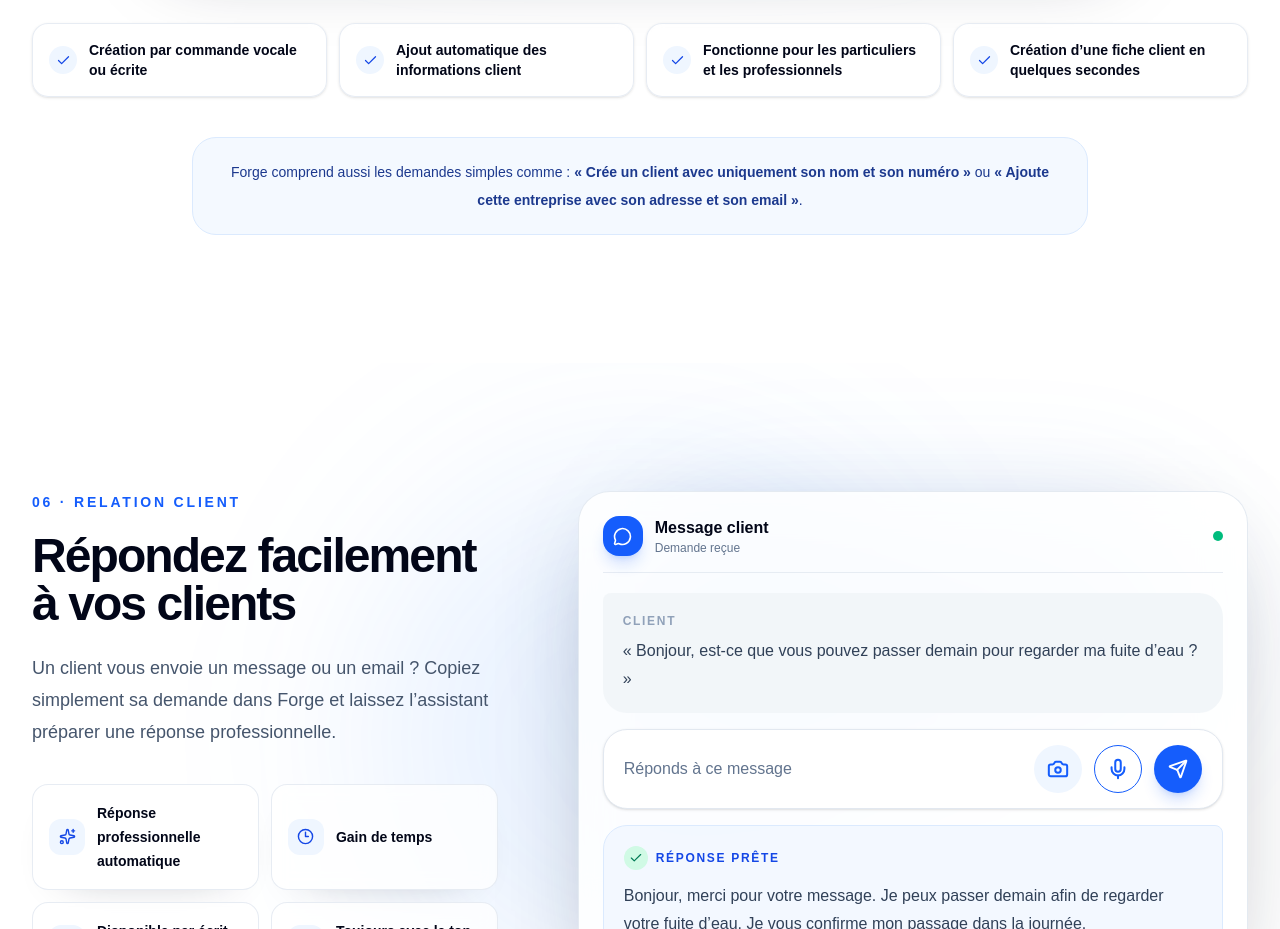
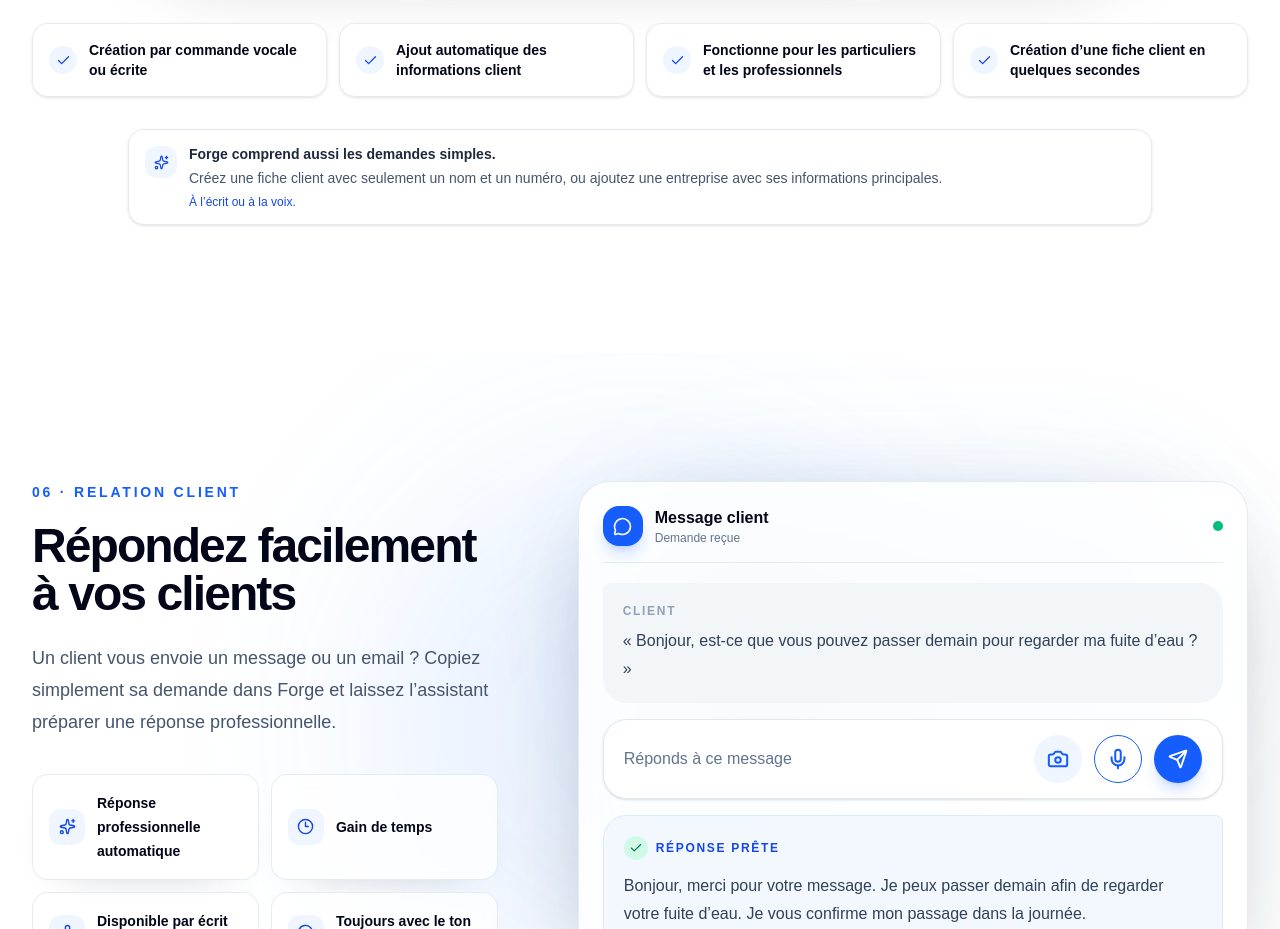
Before and after one commit to iliasrahal/Forge, a Next.js app in the folder forge-main/forge-main/: page / in a window 1280 px wide. Shown: the part 8880-9809 px from the top of the page. Built offline with nearby package versions, Linux system fonts and the light colour scheme; no server answers.

Commit message:
landing update

```diff
--- a/forge-main/forge-main/components/landing/ClientCreation.tsx
+++ b/forge-main/forge-main/components/landing/ClientCreation.tsx
@@ -274,12 +274,22 @@
         </div>
 
         <div
-          className={`mx-auto mt-10 max-w-4xl rounded-3xl border border-blue-100 bg-blue-50/65 px-6 py-5 text-center text-sm leading-7 text-blue-900 transition-all delay-500 duration-700 motion-reduce:transition-none dark:border-blue-900 dark:bg-blue-950/35 dark:text-blue-200 ${revealClass}`}
+          className={`mx-auto mt-8 flex max-w-5xl items-start gap-3 rounded-2xl border border-slate-200/90 bg-white/75 px-4 py-3.5 text-left shadow-sm backdrop-blur transition-all delay-500 duration-700 motion-reduce:transition-none dark:border-slate-800 dark:bg-slate-900/70 ${revealClass}`}
         >
-          Forge comprend aussi les demandes simples comme :
-          <span className="font-semibold"> « Crée un client avec uniquement son nom et son numéro »</span>
-          {" ou "}
-          <span className="font-semibold">« Ajoute cette entreprise avec son adresse et son email »</span>.
+          <span className="mt-0.5 grid h-8 w-8 shrink-0 place-items-center rounded-xl bg-blue-50 text-blue-700 dark:bg-blue-950 dark:text-blue-300">
+            <Sparkles size={15} />
+          </span>
+          <div className="min-w-0">
+            <p className="text-sm font-semibold text-slate-800 dark:text-slate-100">
+              Forge comprend aussi les demandes simples.
+            </p>
+            <p className="mt-0.5 text-sm leading-6 text-slate-600 dark:text-slate-300">
+              Créez une fiche client avec seulement un nom et un numéro, ou ajoutez une entreprise avec ses informations principales.
+            </p>
+            <p className="mt-1 text-xs font-medium text-blue-700 dark:text-blue-400">
+              À l’écrit ou à la voix.
+            </p>
+          </div>
         </div>
       </div>
     </section>
```
